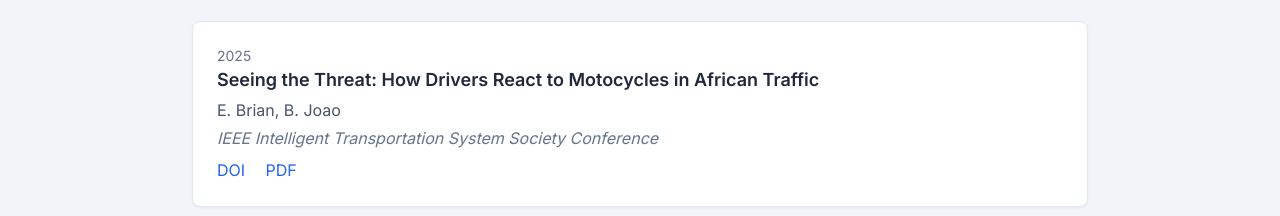
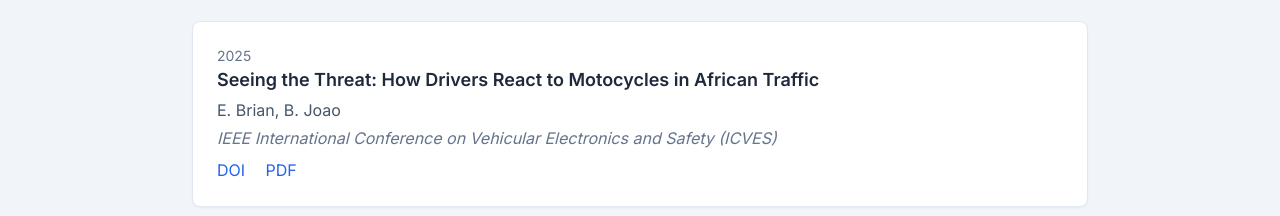
Before and after one commit to okemawo/edge-website, a plain HTML site: page index.html in a window 1280 px wide. Shown: the part 2000-2216 px from the top of the page. Drawn offline with nearby package versions, Linux system fonts and the light colour scheme.

Commit message:
Update index.html

```diff
--- a/index.html
+++ b/index.html
@@ -143,7 +143,7 @@
                     <p class="text-slate-500 text-sm">2025</p>
                     <h3 class="font-semibold text-lg text-slate-800">Seeing the Threat: How Drivers React to Motocycles in African Traffic</h3>
                     <p class="text-slate-600 mt-1">E. Brian, B. Joao <span class="font-semibold"></span></p>
-                    <p class="text-slate-500 italic mt-1">IEEE Intelligent Transportation System Society Conference</p>
+                    <p class="text-slate-500 italic mt-1">IEEE International Conference on Vehicular Electronics and Safety (ICVES)</p>
                     <div class="mt-2 space-x-4">
                         <a href="#" class="text-blue-600 hover:underline">DOI</a>
                         <a href="#" class="text-blue-600 hover:underline">PDF</a>
```
